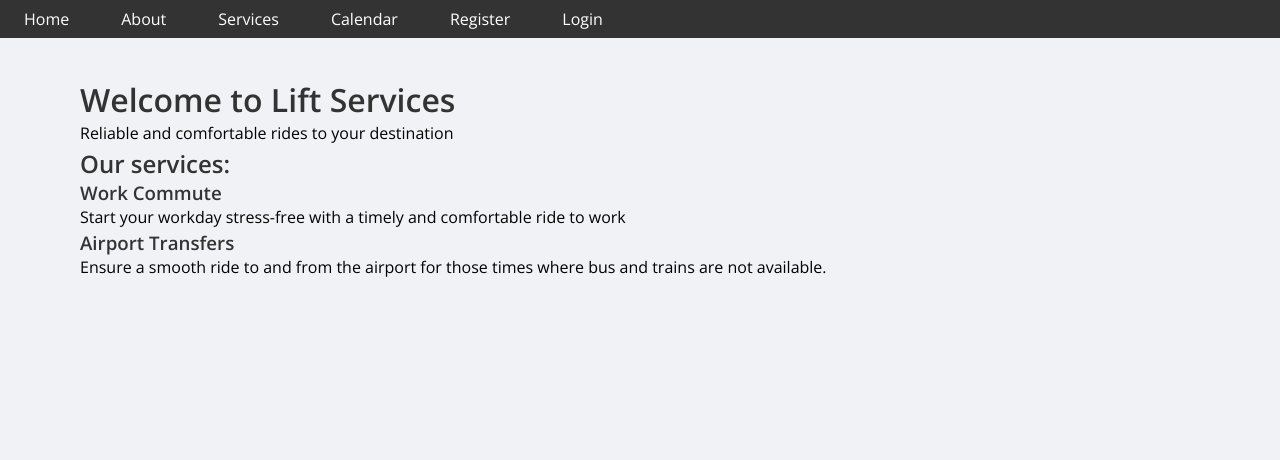
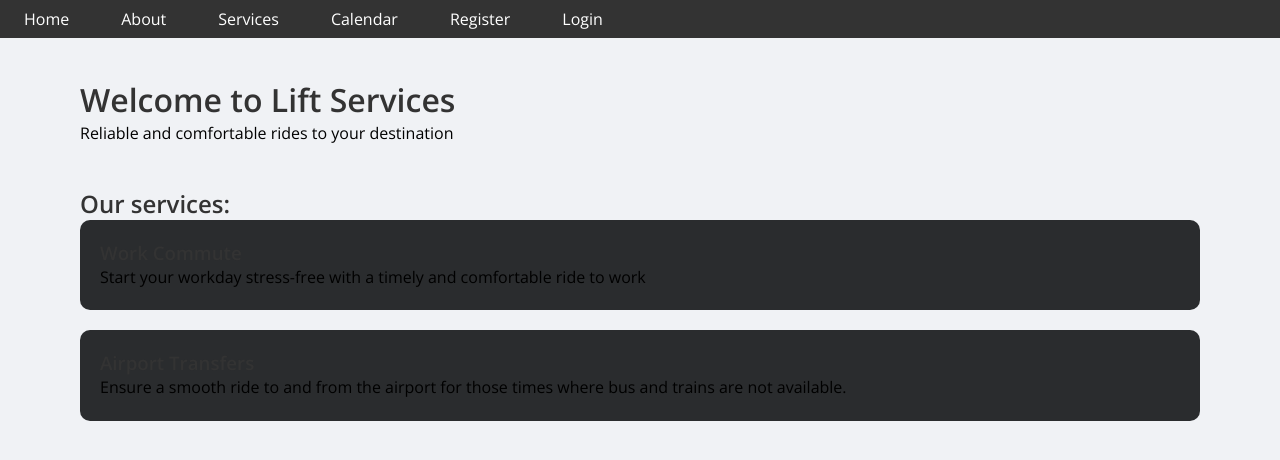
Before and after one commit to nathansolfan/app, a React (Create React App) app: page / in a window 1280 px wide. Shown: the top 460 px of the page. Built offline with nearby package versions, Linux system fonts and the light colour scheme.

Commit message:
add more styling

```diff
--- a/src/Home.js
+++ b/src/Home.js
@@ -10,14 +10,14 @@ export default function Home() {
 
       <section className="services">
         <h2>Our services:</h2>
-        <div>
+        <div className="service-item">
           <h3>Work Commute</h3>
           <p>
             Start your workday stress-free with a timely and comfortable ride to
             work
           </p>
         </div>
-        <div>
+        <div className="service-item">
           <h3>Airport Transfers</h3>
           <p>
             Ensure a smooth ride to and from the airport for those times where
--- a/src/index.css
+++ b/src/index.css
@@ -145,3 +145,14 @@ p {
   margin: auto;
   padding: 20px;
 }
+
+.home-header, .services, .about, .contact {
+  margin-bottom: 40px;
+}
+
+.service-item {
+  margin-bottom: 20px;
+  background-color: #2a2c2e;
+  padding: 20px;
+  border-radius: 10px;
+}
```
